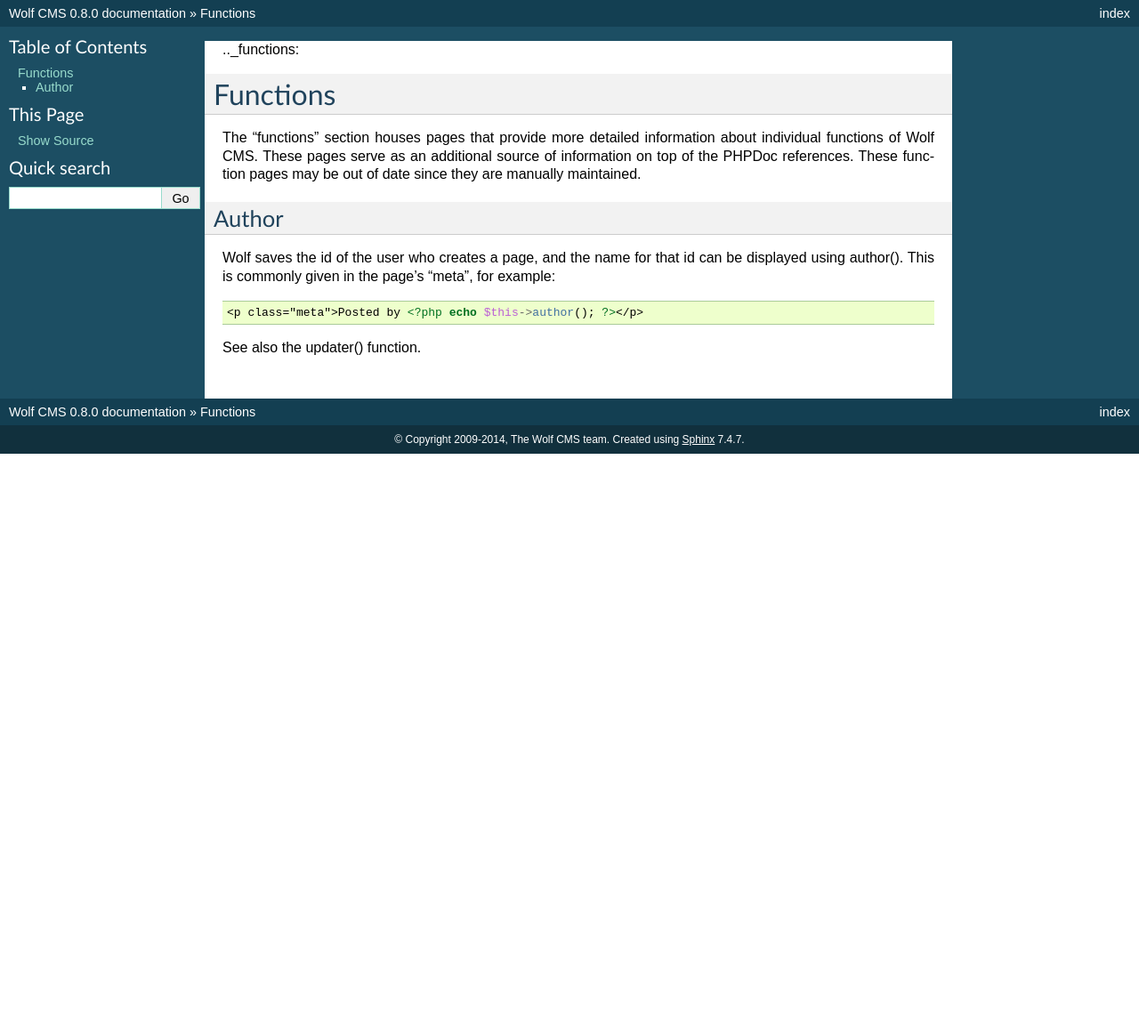
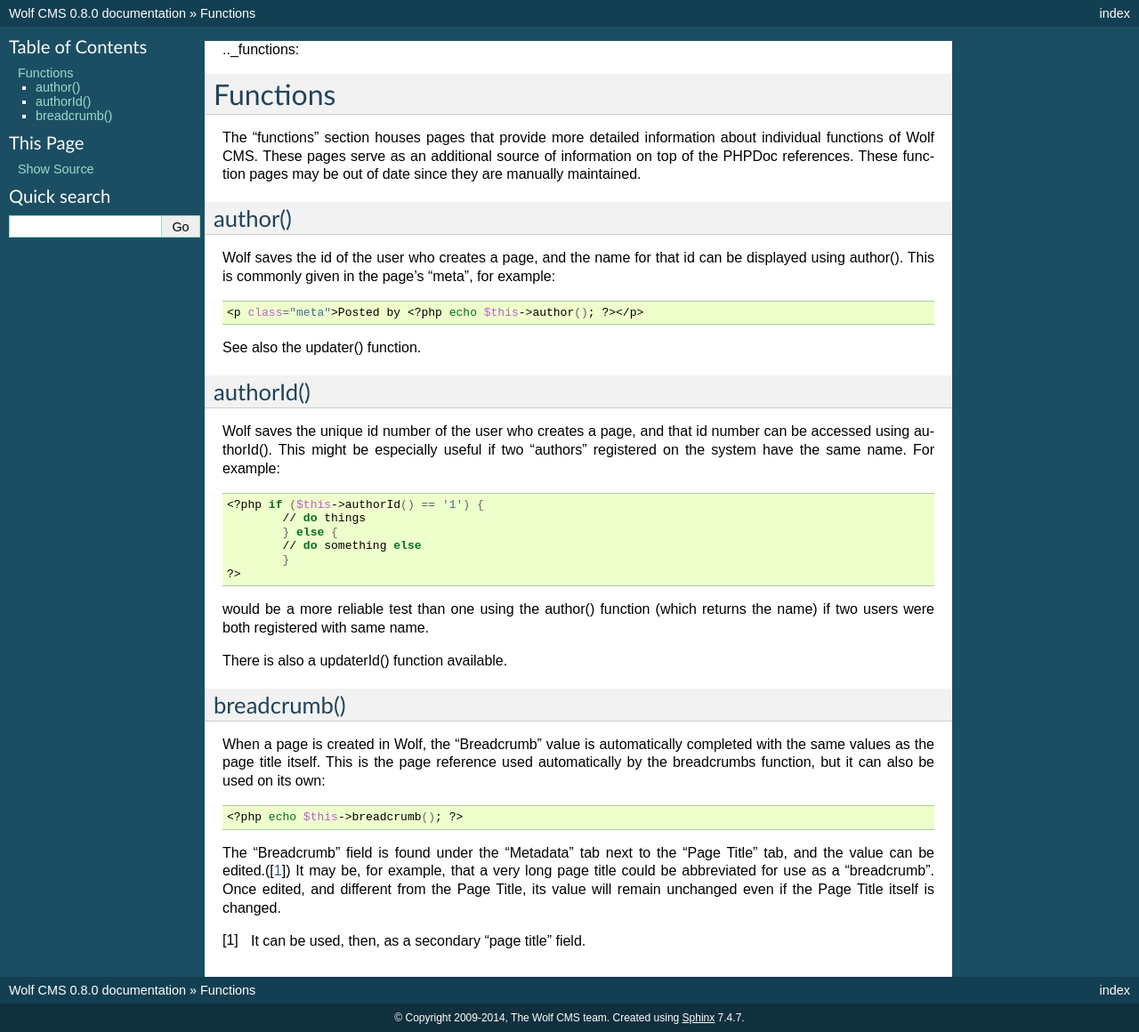
Before and after one commit to wolfcms/docs.wolfcms.org, a Sphinx documentation site: the page built from source/functions.rst, in a window 1280 px wide. Shown: the whole page at 89% size. Built offline with Sphinx 7.4.7, drawn with Linux system fonts in a browser that asks for light colours; pages that are not in the unit, such as notebooks, are missing from menus; before the commit the page ends 900 px from its top, so only the background shows below that.

Commit message:
authorId+breadcrumb and footnote

```diff
--- a/source/functions.rst
+++ b/source/functions.rst
@@ -6,13 +6,44 @@
 
 The "functions" section houses pages that provide more detailed information about individual functions of Wolf CMS. These pages serve as an additional source of information on top of the PHPDoc references. These function pages may be out of date since they are manually maintained.
 
-Author
-------
+author()
+--------
 
 Wolf saves the id of the user who creates a page, and the name for that id can be displayed using author(). This is commonly given in the page's “meta”, for example:
 
-.. code-block:: php
+.. code-block:: bash
 
 	<p class="meta">Posted by <?php echo $this->author(); ?></p>
 
 See also the updater() function.
+
+authorId()
+----------
+
+Wolf saves the unique id number of the user who creates a page, and that id number can be accessed using authorId(). This might be especially useful if two "authors" registered on the system have the same name. For example:
+
+.. code-block:: bash
+
+	<?php if ($this->authorId() == '1') {
+		// do things
+		} else {
+		// do something else
+		}
+	?>
+
+would be a more reliable test than one using the author() function (which returns the name) if two users were both registered with same name.
+
+There is also a updaterId() function available.
+
+breadcrumb()
+------------
+
+When a page is created in Wolf, the “Breadcrumb” value is automatically completed with the same values as the page title itself. This is the page reference used automatically by the breadcrumbs function, but it can also be used on its own:
+
+.. code-block:: bash
+
+	<?php echo $this->breadcrumb(); ?>
+
+The "Breadcrumb" field is found under the "Metadata" tab next to the "Page Title" tab, and the value can be edited.([1_]) It may be, for example, that a very long page title could be abbreviated for use as a "breadcrumb". Once edited, and different from the Page Title, its value will remain unchanged even if the Page Title itself is changed.
+
+.. [1] It can be used, then, as a secondary “page title” field.
```
